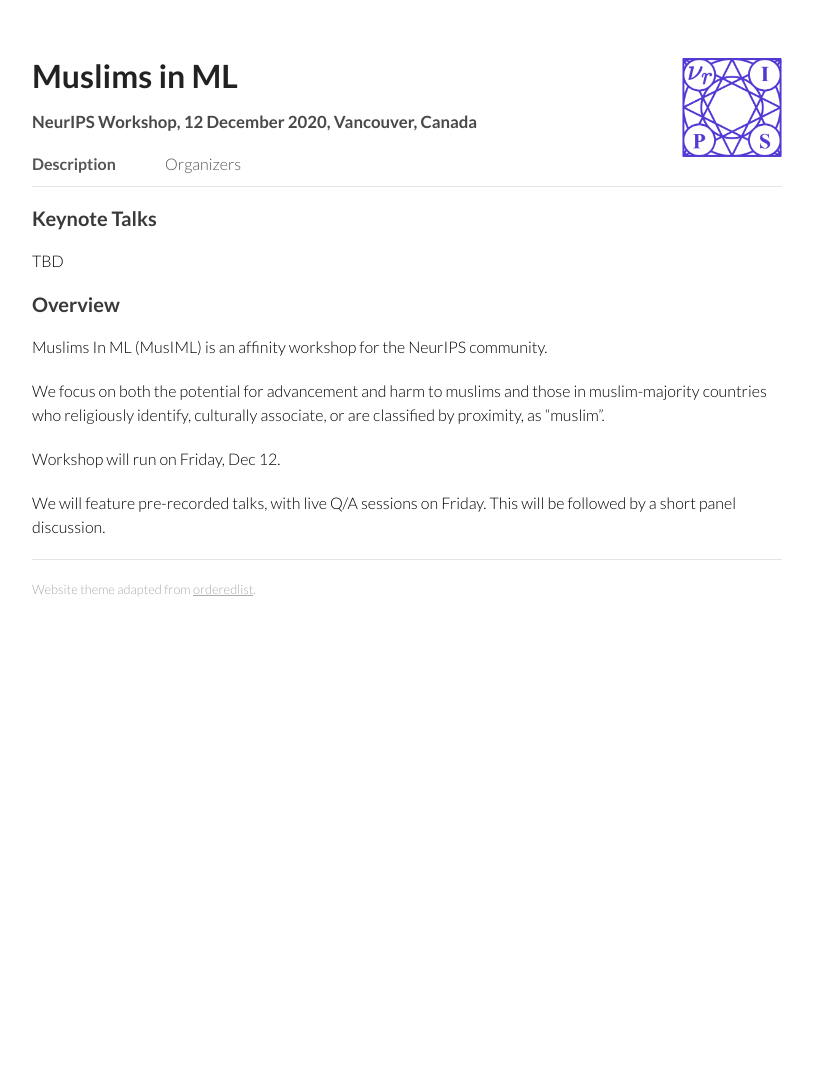
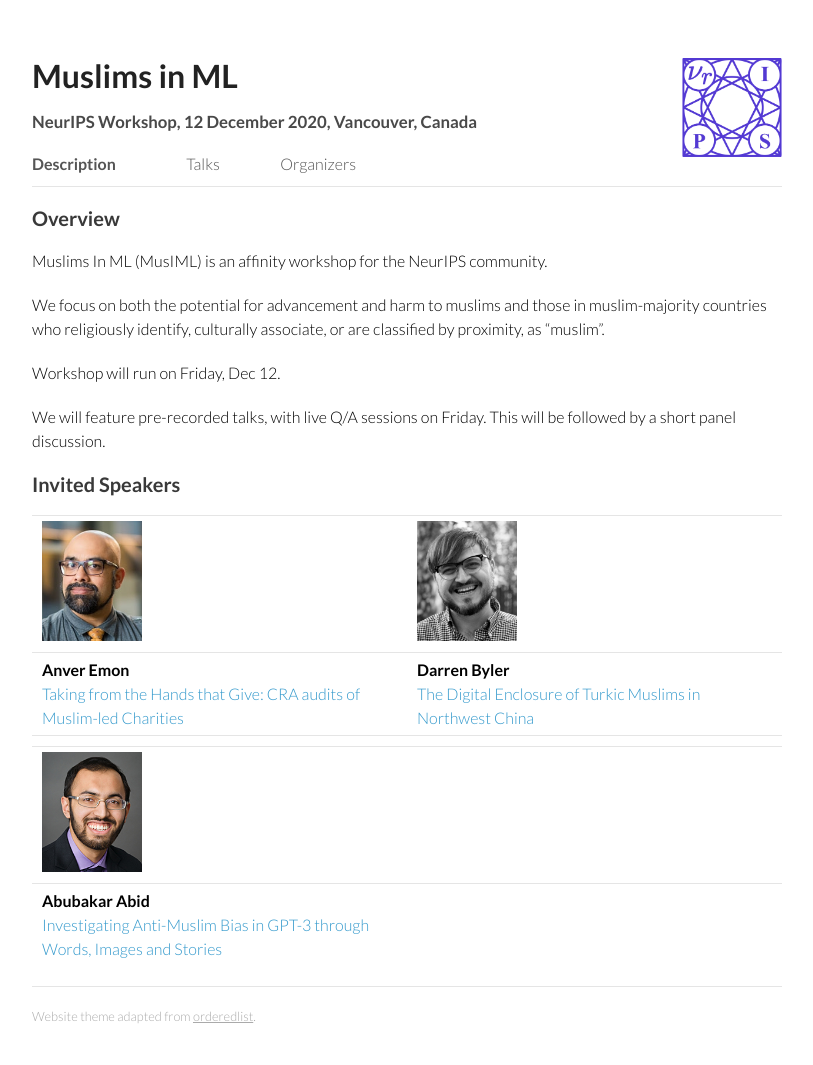
Before and after one commit to musiml/musiml.github.io, a Jekyll site: the page built from index.md, in a window 1280 px wide. Shown: the whole page, without its empty margins (233-1046 px from the left). Built offline with Jekyll 4.4.1, drawn with Linux system fonts in a browser that asks for light colours; before the commit the page ends 900 px from its top, so only the background shows below that.

Commit message:
Adding first three speakers.

```diff
--- a/_config.yml
+++ b/_config.yml
@@ -4,5 +4,7 @@
 navigation:
 - text: Description
   url: /
+- text: Talks
+  url: /talks/
 - text: Organizers
   url: /organizers/
--- a/index.md
+++ b/index.md
@@ -2,20 +2,6 @@
 layout: default
 title: Muslims in ML
 ---
-
-## Keynote Talks
-<!-- <table>
- <tr>
- <td width="50%"><img src="{{site.baseurl}}/images/speaker.png" width="100px" align="bottom"></td>
- <td width="50%"><img src="{{site.baseurl}}/images/speaker.png" width="100px" align="bottom"></td>
- </tr>
- <tr>
- <td>Speaker 1</td>
- <td>Speaker 2</td>
- </tr>
- </table>
--->
-TBD
 
 ## Overview
 
@@ -26,3 +12,27 @@
 Workshop will run on Friday, Dec 12.
 
 We will feature pre-recorded talks, with live Q/A sessions on Friday. This will be followed by a short panel discussion.
+
+## Invited Speakers
+
+<table>
+<tr>
+<td width="50%"><img src="{{site.baseurl}}/images/anver_emon.jpg" width="100px" align="bottom"></td>
+<td width="50%"><img src="{{site.baseurl}}/images/darren_byler.jpg" width="100px" align="bottom"></td>
+</tr>
+<tr>
+<td><b>Anver Emon</b><br /><a href="talks/">Taking from the Hands that Give: CRA audits of Muslim-led Charities</a></td>
+<td><b>Darren Byler</b><br /><a href="talks/">The Digital Enclosure of Turkic Muslims in Northwest China</a></td>
+</tr>
+<tr>
+<td></td><td></td>
+</tr>
+<tr>
+<td width="50%"><img src="{{site.baseurl}}/images/abubakar_abid.jpg" width="100px" align="bottom"></td>
+<td width="50%"></td>
+</tr>
+<tr>
+<td><b>Abubakar Abid</b><br /><a href="talks/">Investigating Anti-Muslim Bias in GPT-3 through Words, Images and Stories</a></td>
+<td></td>
+</tr>
+</table>
--- a/stylesheets/styles.css
+++ b/stylesheets/styles.css
@@ -98,7 +98,7 @@
 th, td {
   text-align:left;
   padding:5px 10px;
-  border-bottom:1px solid #e5e5e5;
+  border-top:1px solid #e5e5e5;
 }
 
 dt {
```
Also changed, not shown: talks/index.md (added, +35 -0 lines), images/abubakar_abid.jpg (added), images/anver_emon.jpg (added), images/darren_byler.jpg (added), 1 other file.
